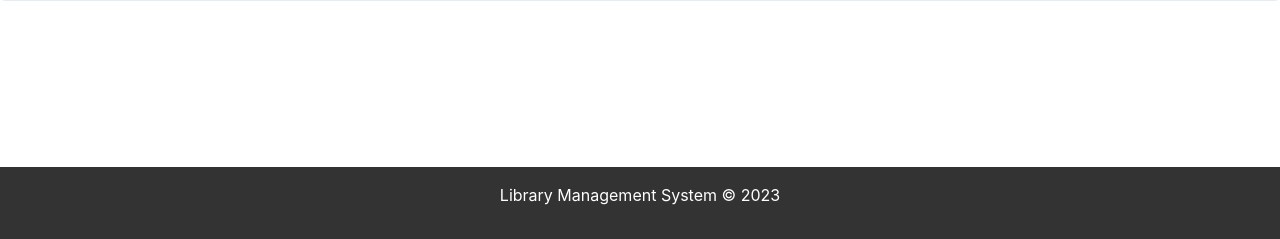
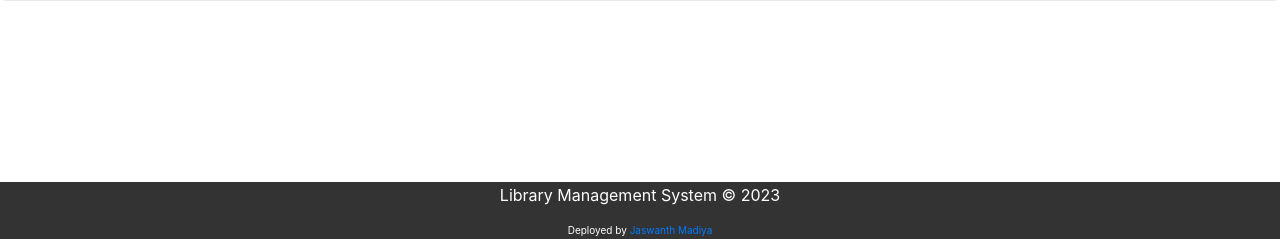
Before and after one commit to potnuruprakash/Library-Management, a Django app: page /adminclick in a window 1280 px wide. Shown: the part 561-800 px from the top of the page. Run offline with Django 3.2, Linux system fonts and the light colour scheme; some libraries are stand-ins or nearby versions.

Commit message:
Update footer.html

```diff
--- a/templates/library/footer.html
+++ b/templates/library/footer.html
@@ -13,7 +13,7 @@ bottom: 0;
 background-color: #333;
 color: #fff;
 text-align: center;
-padding: 1rem;
+padding: 1px;
 width:100%;
 }
 </style>
@@ -22,6 +22,7 @@ width:100%;
 
   <footer>
     <p>Library Management System &copy; 2023</p>
+    <div style="font-size: x-small;">Deployed by <a href="https://jaswanth-madiya.vercel.app/">Jaswanth Madiya</a> </div>
   </footer>
 
 </body>
```
